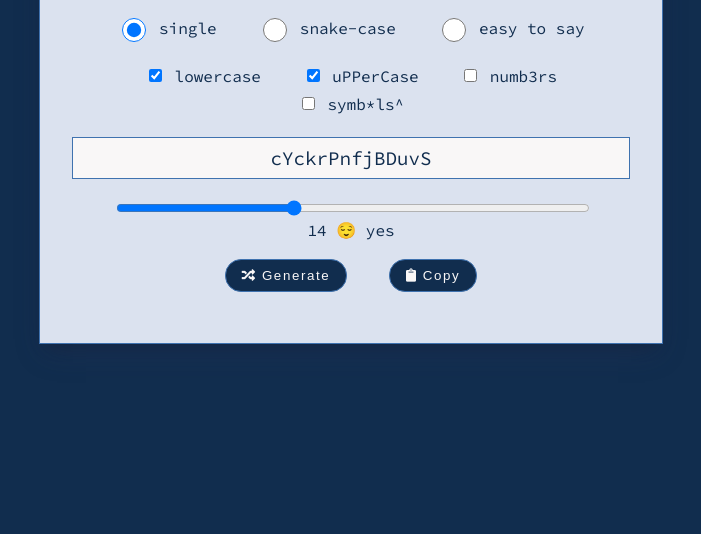
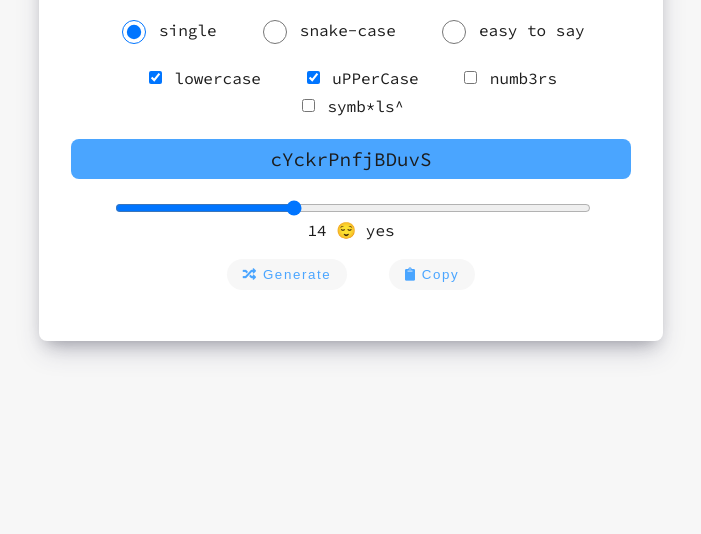
Before and after one commit to katratzi/password-generator, a plain HTML site: page index.html in a window 1280 px wide. Shown: the part 298-832 px from the top of the page, without its empty margins (289-990 px from the left). Drawn offline with nearby package versions, Linux system fonts and the light colour scheme.

Commit message:
messing around with light/dark mode

```diff
--- a/style.css
+++ b/style.css
@@ -9,19 +9,36 @@
 /* my custom colors */
 
 :root {
-  /* from color hunt */
-  --colD: #112d4e;
-  --colC: #3f72af;
-  --colB: #dbe2ef;
-  --colA: #f9f7f7;
+  --colPrimary: #1c1c1c;
+  --colInteractive: #4aa5ff;
+  --colBackground: #f7f7f7;
+  --colCard: #fff;
+}
+
+@media (prefers-color-scheme: dark) {
+  :root {
+    --colPrimary: #f7f7f7;
+    --colInteractive: #0081ff;
+    --colBackground: #333;
+    --colCard: #1c1c1c;
+  }
+}
+
+@media (prefers-color-scheme: light) {
+  :root {
+    --colPrimary: #1c1c1c;
+    --colInteractive: #4aa5ff;
+    --colBackground: #f7f7f7;
+    --colCard: #fff;
+  }
 }
 
 body {
   font: 1rem;
   font-family: "Source Code Pro", ui-monospace, monospace;
   /* background-color:#222831; */
-  background-color: var(--colD);
-  color: var(--colA);
+  background-color: var(--colBackground);
+  color: var(--colPrimary);
   margin: 1rem;
 }
 
@@ -65,9 +82,9 @@ label {
 }
 
 button {
-  background-color: var(--colD);
-  color: var(--colA);
-  border: solid 1px var(--colC);
+  background-color: var(--colBackground);
+  color: var(--colInteractive);
+  border: none;
   padding: 0.5rem 1rem;
   border-radius: 1rem;
   letter-spacing: 0.1rem;
@@ -77,14 +94,8 @@ button {
 button:hover,
 button:active {
   box-shadow: rgba(0, 0, 0, 0.24) 0px 3px 8px;
-  background-color: var(--colC);
-  border: solid 1px var(--colB);
-  color: var(--colA);
-}
-
-button:active {
-  box-shadow: rgba(0, 0, 0, 0.24) 0px 1px 1px;
-  background-color: var(--colD);
+  background-color: var(--colInteractive);
+  color: var(--colPrimary);
 }
 
 button:focus {
@@ -105,13 +116,13 @@ button:active {
 .container {
   width: 50%;
   padding: 0rem 2rem 2rem 2rem;
-  margin: 2rem auto;
-  border: 1px solid var(--colC);
-  background-color: var(--colB);
+  margin: 1rem auto;
+  background-color: var(--colCard);
   text-align: center;
-  color: var(--colD);
+  color: var(--colPrimary);
   box-shadow: rgba(50, 50, 93, 0.25) 0px 13px 27px -5px,
     rgba(0, 0, 0, 0.3) 0px 8px 16px -8px;
+  border-radius: 0.5rem;
 }
 
 .radio {
@@ -119,7 +130,6 @@ button:active {
 }
 
 .center {
-  height: 100vh;
   display: flex;
   justify-content: center;
   align-items: center;
@@ -136,9 +146,9 @@ button:active {
 
 #password {
   font-size: 1.2rem;
-  background-color: var(--colA);
-  border: 1px solid var(--colC);
+  background-color: var(--colInteractive);
   padding: 0.5rem;
+  border-radius: 0.5rem;
 }
 
 /* radio input */
@@ -169,4 +179,7 @@ input[type="radio"] {
     font-size: 3rem;
     text-transform: uppercase;
   }
+  .center {
+    height: 100vh;
+  }
 }
```
